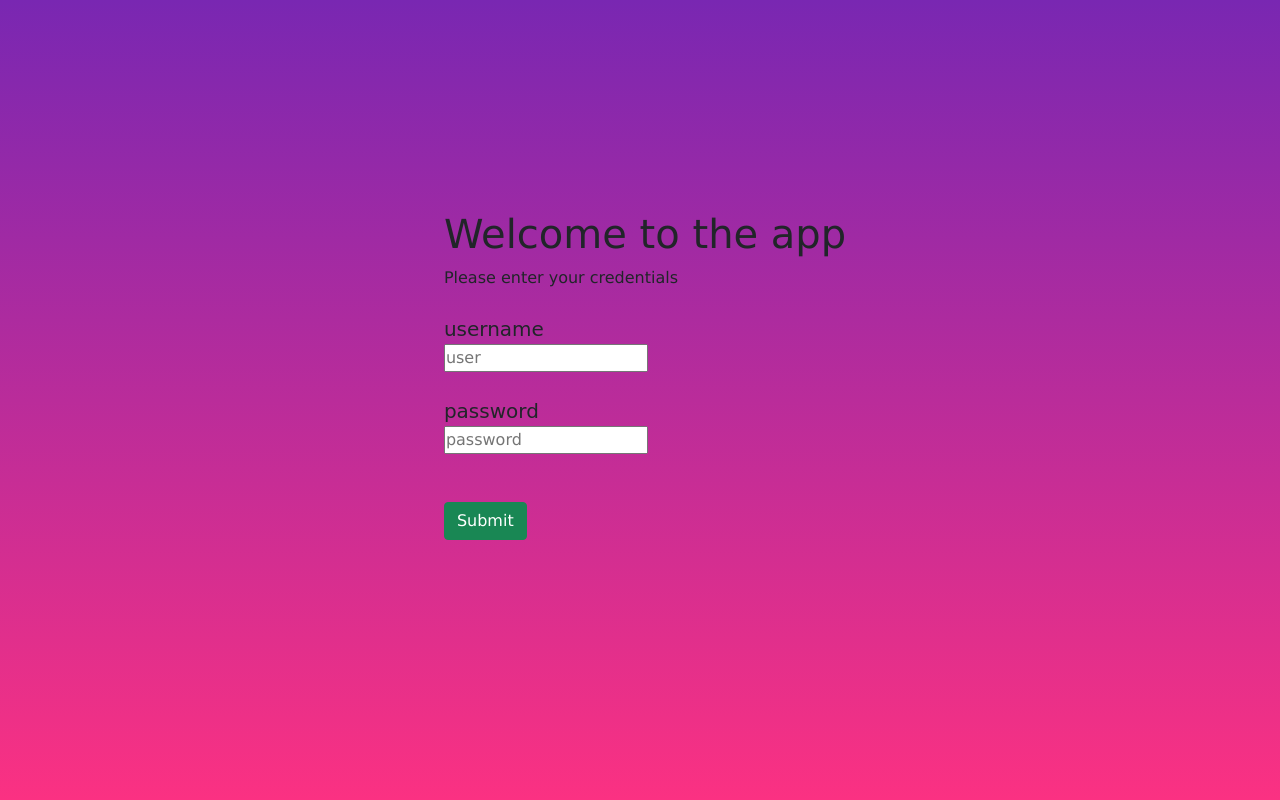
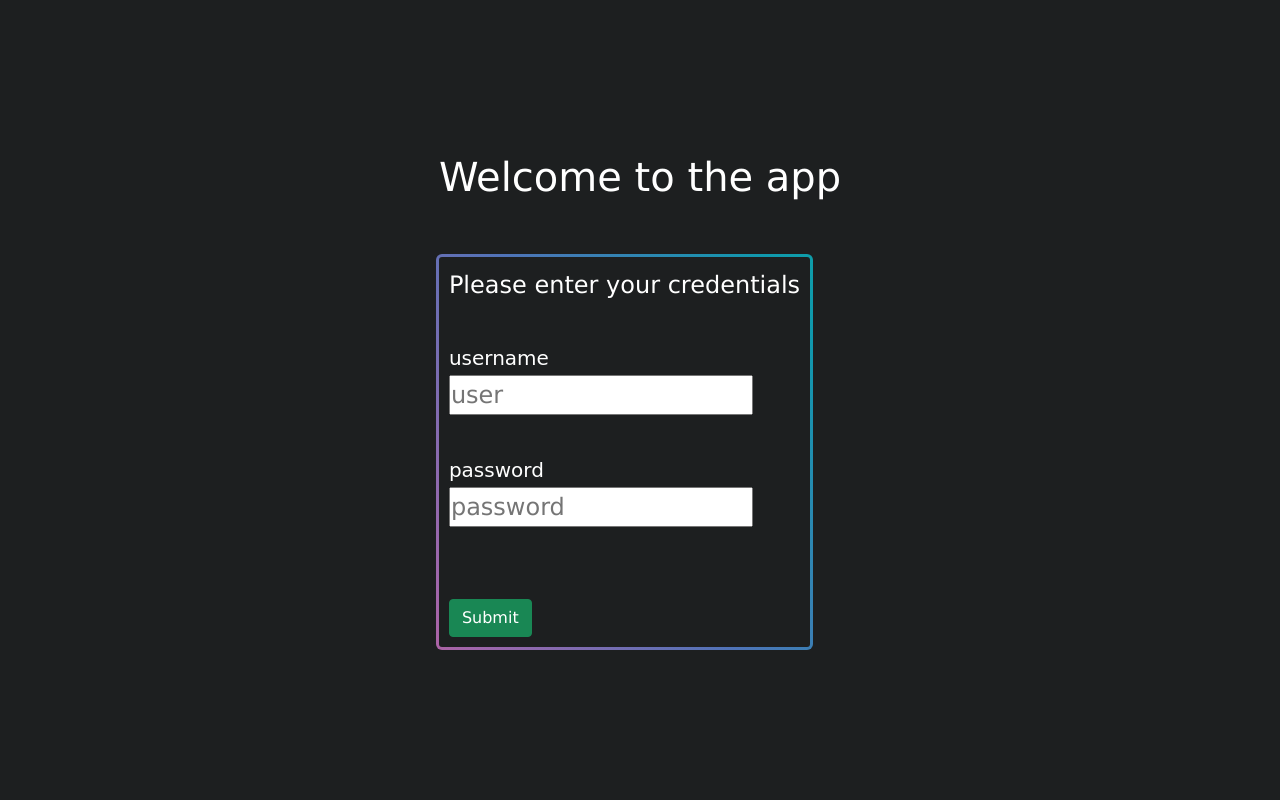
Before and after one commit to chkevers/udemy_flask, a Flask app: page / in a window 1280 px wide. Run offline with Flask 2, Linux system fonts and the light colour scheme.

Commit message:
Changing login apge

```diff
--- a/static/css/login.css
+++ b/static/css/login.css
@@ -7,13 +7,13 @@
   html, body{
     height: 100%;
   }
-  body{
+  /* body{
     display: grid;
     grid-template-rows: 1fr 50px;
     background: linear-gradient(to bottom, #7927b2, #fb3182);
     justify-content: center;
     align-items: center;
-  }
+  } */
   .container{
     width: 90%;
     height: 400px;
@@ -49,3 +49,79 @@
       font-size: 20px;
       font-family: "Lucida Handwriting", cursive;
   }
+
+  /* Animated border */
+
+  @import url('https://fonts.googleapis.com/css?family=Raleway:200');
+
+  html, body {
+    height: 100%;
+  }
+  body {
+    display: flex;
+    justify-content: center;
+    align-items: center;
+    height: 100%;
+    background: #1D1F20;
+  }
+  h1 {
+    display: flex;
+    justify-content: center;
+  }
+
+  #box {
+    display: flex;
+    align-items: center;
+    justify-content: center;
+    flex-direction: column;
+    padding: 10px 10px 10px 10px;
+    /* width: 400px;
+    height: 200px; */
+    color: white;
+    font-family: 'Raleway';
+    font-size: 1.5rem;
+  }
+  .box-item {
+    display: flex;
+    justify-content: center;
+    align-items: flex-start;
+    flex-direction: column;
+    color: white
+  }
+  .gradient-border {
+    --borderWidth: 3px;
+    background: #1D1F20;
+    position: relative;
+    border-radius: var(--borderWidth);
+  }
+  .gradient-border:after {
+    content: '';
+    position: absolute;
+    top: calc(-1 * var(--borderWidth));
+    left: calc(-1 * var(--borderWidth));
+    height: calc(100% + var(--borderWidth) * 2);
+    width: calc(100% + var(--borderWidth) * 2);
+    background: linear-gradient(60deg, #f79533, #f37055, #ef4e7b, #a166ab, #5073b8, #1098ad, #07b39b, #6fba82);
+    border-radius: calc(2 * var(--borderWidth));
+    z-index: -1;
+    animation: animatedgradient 3s ease alternate infinite;
+    background-size: 300% 300%;
+  }
+  #wrapper {
+    display: block;
+    /* justify-content: center; */
+    text-align: center;
+  }
+
+
+  @keyframes animatedgradient {
+    0% {
+      background-position: 0% 50%;
+    }
+    50% {
+      background-position: 100% 50%;
+    }
+    100% {
+      background-position: 0% 50%;
+    }
+  }
--- a/templates/login.html
+++ b/templates/login.html
@@ -12,8 +12,14 @@
     <link rel="apple-touch-startup-image" href="/static/téléchargement.png">
 </head>
 <body>
-    <div style="padding-left: 10px;">
-    <h1>Welcome to the app</h1>
+    <div class="box-item">
+    <div>
+        <h1>Welcome to the app</h1>
+    </div>
+    <br>
+    <br>
+    <div class="gradient-border" id="box" style="padding-left: 10px;">
+
     <form action="" method="post">Please enter your credentials
     <br>
     <br>
@@ -32,11 +38,12 @@
     <br> -->
     <br>
     <br>
-    <input type="submit" class="btn btn-success"></input>
+    <input type="submit" class="btn btn-success" id="wrapper"></input>
     </form>
     {% if error %}
     <p style="color: red;"><strong>Error: {{ error }}</strong></p>
     {% endif %}
+    </div>
     </div>
     <script>
         if (!navigator.serviceWorker.controller) {
```
